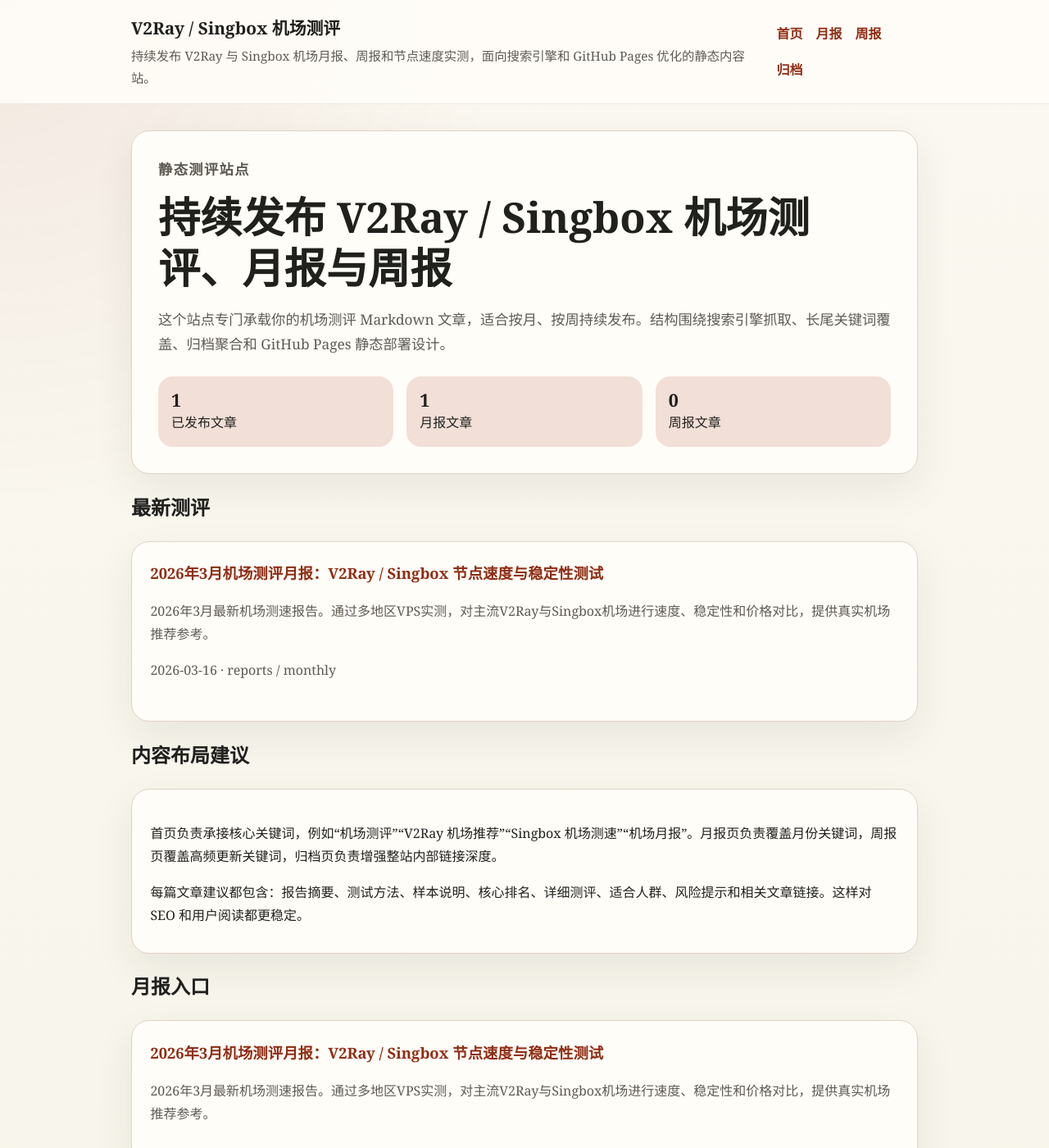
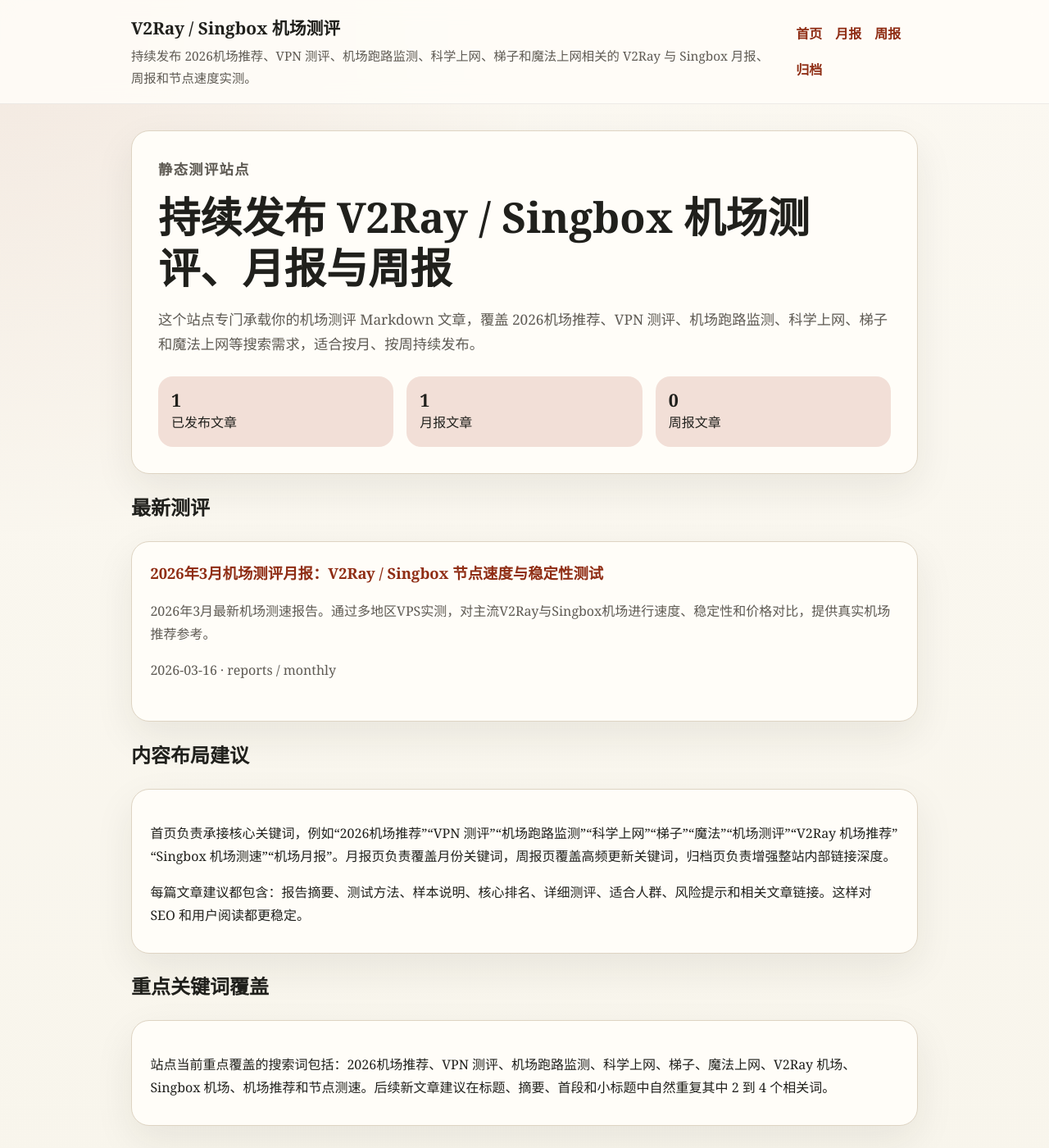
Before and after one commit to newkaiwen92-sudo/2026_v2ray_singbox_Test, a Jekyll site: the page built from index.md, in a window 1280 px wide and 1400 px high. Shown: the whole window at 82% size. Built offline with Jekyll 4.4.1, drawn with Linux system fonts in a browser that asks for light colours.

Commit message:
Expand SEO keyword coverage

```diff
--- a/_config.yml
+++ b/_config.yml
@@ -1,9 +1,11 @@
 title: "V2Ray / Singbox 机场测评"
-description: "持续发布 V2Ray 与 Singbox 机场月报、周报和节点速度实测，面向搜索引擎和 GitHub Pages 优化的静态内容站。"
+description: "持续发布 2026机场推荐、VPN 测评、机场跑路监测、科学上网、梯子和魔法上网相关的 V2Ray 与 Singbox 月报、周报和节点速度实测。"
+keywords: "2026机场推荐,VPN 测评,机场跑路监测,科学上网,梯子,魔法,机场测评,V2Ray 机场,Singbox 机场,机场推荐,节点测速"
 lang: zh-CN
 timezone: Asia/Shanghai
 url: "https://newkaiwen92-sudo.github.io"
 baseurl: "/2026_v2ray_singbox_Test"
+author: "newkaiwen92-sudo"
 permalink: pretty
 markdown: kramdown
 kramdown:
--- a/_layouts/default.html
+++ b/_layouts/default.html
@@ -4,6 +4,7 @@
     <meta charset="utf-8">
     <meta name="viewport" content="width=device-width, initial-scale=1">
     {% seo %}
+    <meta name="keywords" content="{{ page.keywords | default: site.keywords }}">
     <link rel="alternate" type="application/atom+xml" title="{{ site.title }}" href="{{ '/feed.xml' | relative_url }}">
     <link rel="stylesheet" href="{{ '/assets/css/style.css' | relative_url }}">
   </head>
--- a/index.md
+++ b/index.md
@@ -1,12 +1,13 @@
 ---
 title: "V2Ray / Singbox 机场测评"
-description: "专注发布 V2Ray 与 Singbox 机场周报、月报、节点测速与稳定性分析，适合 GitHub Pages 静态发布和搜索引擎收录。"
+description: "专注发布 2026机场推荐、VPN 测评、机场跑路监测、科学上网、梯子和魔法上网相关的 V2Ray 与 Singbox 周报、月报、节点测速与稳定性分析。"
+keywords: "2026机场推荐,VPN 测评,机场跑路监测,科学上网,梯子,魔法,机场测评,V2Ray 机场,Singbox 机场"
 ---
 
 <section class="hero">
   <p class="eyebrow">静态测评站点</p>
   <h1>持续发布 V2Ray / Singbox 机场测评、月报与周报</h1>
-  <p>这个站点专门承载你的机场测评 Markdown 文章，适合按月、按周持续发布。结构围绕搜索引擎抓取、长尾关键词覆盖、归档聚合和 GitHub Pages 静态部署设计。</p>
+  <p>这个站点专门承载你的机场测评 Markdown 文章，覆盖 2026机场推荐、VPN 测评、机场跑路监测、科学上网、梯子和魔法上网等搜索需求，适合按月、按周持续发布。</p>
   <div class="hero-grid">
     <div class="metric">
       <strong>{{ site.posts | size }}</strong>
@@ -40,8 +41,14 @@ description: "专注发布 V2Ray 与 Singbox 机场周报、月报、节点测
 ## 内容布局建议
 
 <section class="panel">
-  <p>首页负责承接核心关键词，例如“机场测评”“V2Ray 机场推荐”“Singbox 机场测速”“机场月报”。月报页负责覆盖月份关键词，周报页覆盖高频更新关键词，归档页负责增强整站内部链接深度。</p>
+  <p>首页负责承接核心关键词，例如“2026机场推荐”“VPN 测评”“机场跑路监测”“科学上网”“梯子”“魔法”“机场测评”“V2Ray 机场推荐”“Singbox 机场测速”“机场月报”。月报页负责覆盖月份关键词，周报页覆盖高频更新关键词，归档页负责增强整站内部链接深度。</p>
   <p>每篇文章建议都包含：报告摘要、测试方法、样本说明、核心排名、详细测评、适合人群、风险提示和相关文章链接。这样对 SEO 和用户阅读都更稳定。</p>
+</section>
+
+## 重点关键词覆盖
+
+<section class="panel">
+  <p>站点当前重点覆盖的搜索词包括：2026机场推荐、VPN 测评、机场跑路监测、科学上网、梯子、魔法上网、V2Ray 机场、Singbox 机场、机场推荐和节点测速。后续新文章建议在标题、摘要、首段和小标题中自然重复其中 2 到 4 个相关词。</p>
 </section>
 
 ## 月报入口
```
Also changed, not shown: _posts/2026-03-15-v2ray-singbox-airport-review.md (+8 -2 lines).
